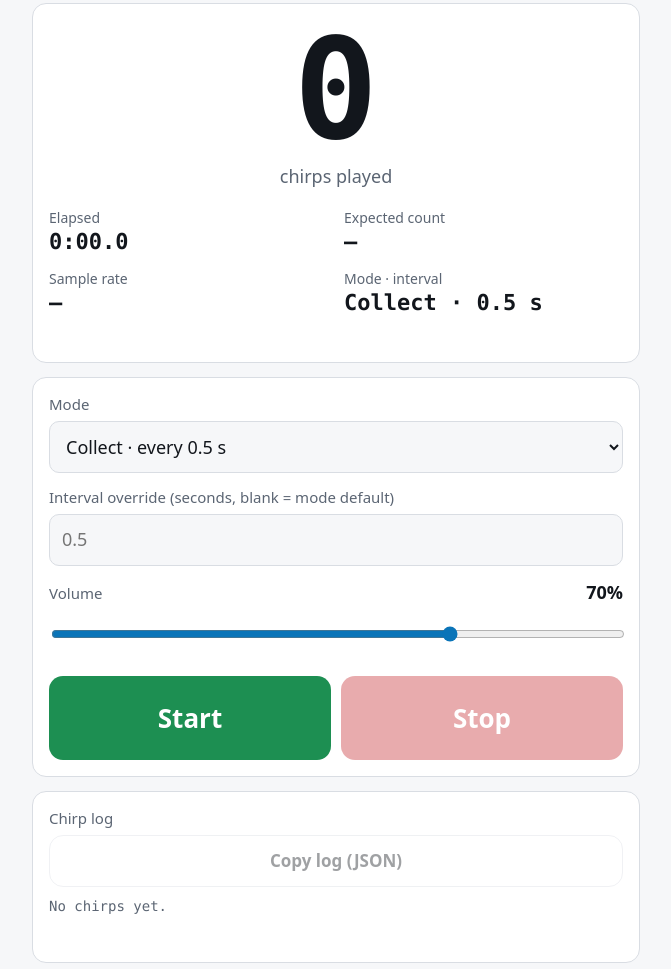
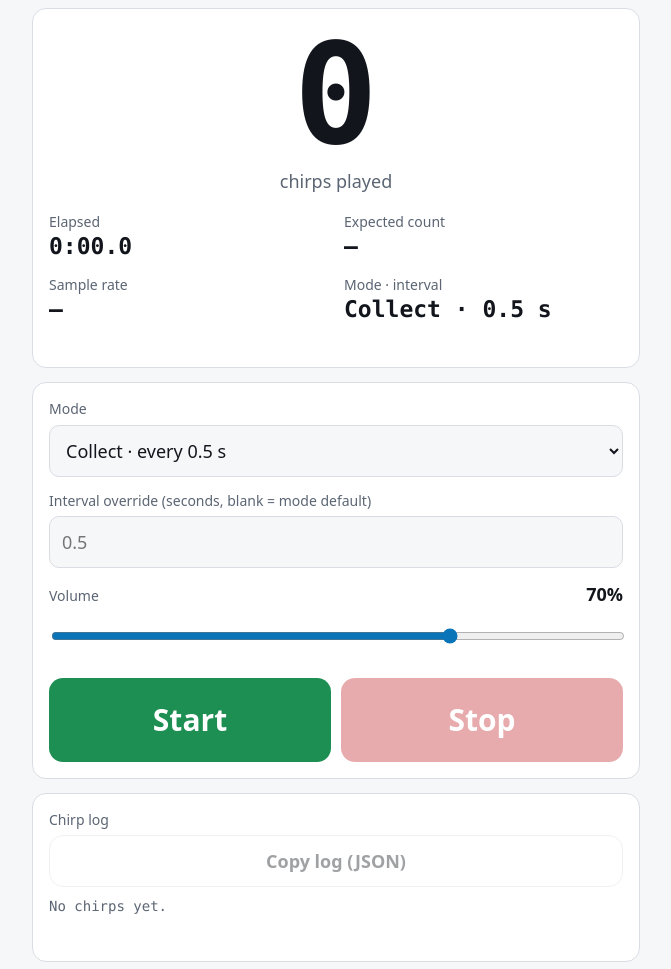
Before and after one commit to shividoge/echo-sight, a plain HTML site: page conductor/index.html in a window 1280 px wide. Shown: the part 151-1120 px from the top of the page, without its empty margins (304-975 px from the left). Drawn offline with Linux system fonts and the light colour scheme.

Commit message:
Conductor: tighten type scale to 14/18/23/30

```diff
--- a/conductor/index.html
+++ b/conductor/index.html
@@ -18,7 +18,7 @@
   html, body { margin: 0; background: var(--bg); color: var(--text); }
   body { font: 18px/1.4 system-ui, -apple-system, "Segoe UI", Roboto, sans-serif;
          padding: max(16px, env(safe-area-inset-top)) 16px 32px; max-width: 640px; margin: 0 auto; }
-  h1 { font-size: 20px; margin: 0 0 12px; letter-spacing: .02em; }
+  h1 { font-size: 23px; margin: 0 0 12px; letter-spacing: .02em; }
   h1 span { color: var(--muted); font-weight: 400; }
   .panel { background: var(--panel); border: 1px solid var(--line); border-radius: 14px; padding: 16px; margin-bottom: 14px; }
   .reminder { border-color: var(--warn); color: var(--warn); font-weight: 600; }
@@ -26,9 +26,9 @@
   .counter { font: 700 clamp(72px, 26vw, 140px)/1 ui-monospace, "SF Mono", Menlo, monospace; text-align: center; font-variant-numeric: tabular-nums; }
   .counter-label { text-align: center; color: var(--muted); margin-top: 4px; }
   .stats { display: grid; grid-template-columns: 1fr 1fr; gap: 10px 16px; margin-top: 14px; }
-  .stat b { display: block; font: 600 22px/1.2 ui-monospace, "SF Mono", Menlo, monospace; font-variant-numeric: tabular-nums; }
+  .stat b { display: block; font: 600 23px/1.2 ui-monospace, "SF Mono", Menlo, monospace; font-variant-numeric: tabular-nums; }
   .stat small { color: var(--muted); font-size: 14px; }
-  label { display: block; color: var(--muted); font-size: 15px; margin-bottom: 6px; }
+  label { display: block; color: var(--muted); font-size: 14px; margin-bottom: 6px; }
   .row { margin-bottom: 14px; }
   .row:last-child { margin-bottom: 0; }
   select, input[type=number] { width: 100%; font: inherit; color: var(--text); background: var(--bg);
@@ -36,18 +36,18 @@
   input[type=range] { width: 100%; height: 44px; accent-color: var(--accent); }
   .vol { display: flex; justify-content: space-between; align-items: baseline; }
   .vol b { font-variant-numeric: tabular-nums; color: var(--text); }
-  .warn { color: var(--warn); font-size: 15px; margin-top: 4px; }
+  .warn { color: var(--warn); font-size: 14px; margin-top: 4px; }
   .warn:empty { display: none; }
-  button { font: 600 20px/1 system-ui, sans-serif; border: 0; border-radius: 14px; min-height: 64px; width: 100%;
+  button { font: 600 18px/1 system-ui, sans-serif; border: 0; border-radius: 14px; min-height: 64px; width: 100%;
            color: #fff; background: var(--accent); cursor: pointer; touch-action: manipulation; }
   button:disabled { opacity: .4; cursor: default; }
-  button.go { background: var(--go); font-size: 26px; min-height: 84px; }
-  button.stop { background: var(--stop); font-size: 26px; min-height: 84px; }
-  button.quiet { background: transparent; color: var(--text); border: 1px solid var(--line); font-size: 17px; min-height: 52px; }
+  button.go { background: var(--go); font-size: 30px; min-height: 84px; }
+  button.stop { background: var(--stop); font-size: 30px; min-height: 84px; }
+  button.quiet { background: transparent; color: var(--text); border: 1px solid var(--line); font-size: 18px; min-height: 52px; }
   .buttons { display: grid; grid-template-columns: 1fr 1fr; gap: 10px; }
   pre { font: 14px/1.4 ui-monospace, "SF Mono", Menlo, monospace; color: var(--muted); margin: 10px 0 0; white-space: pre-wrap; word-break: break-all; }
-  textarea { width: 100%; height: 120px; margin-top: 10px; font: 13px ui-monospace, monospace; background: var(--bg); color: var(--text); border: 1px solid var(--line); border-radius: 10px; }
-  .status { color: var(--muted); font-size: 15px; margin-top: 8px; min-height: 1.4em; }
+  textarea { width: 100%; height: 120px; margin-top: 10px; font: 14px ui-monospace, monospace; background: var(--bg); color: var(--text); border: 1px solid var(--line); border-radius: 10px; }
+  .status { color: var(--muted); font-size: 14px; margin-top: 8px; min-height: 1.4em; }
   .bad { color: var(--stop); }
 </style>
 </head>
```
